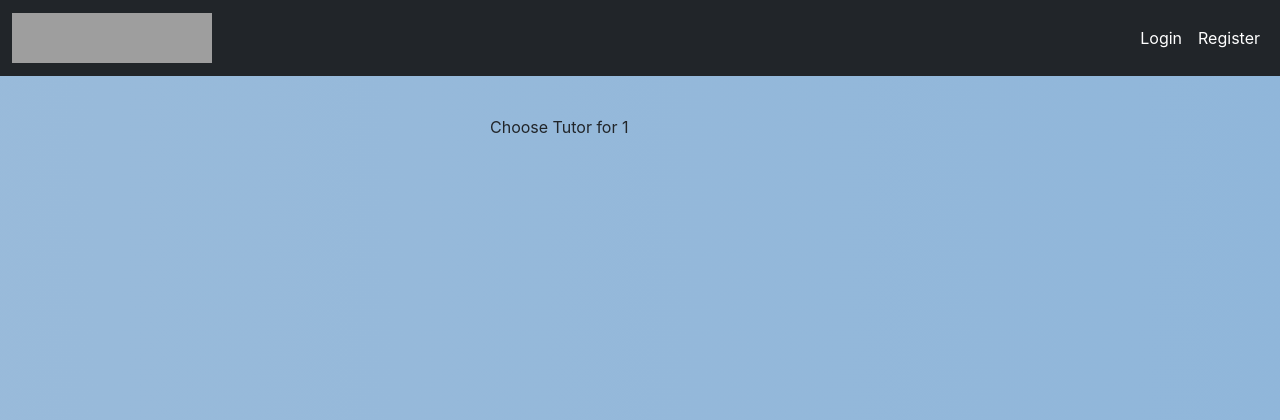
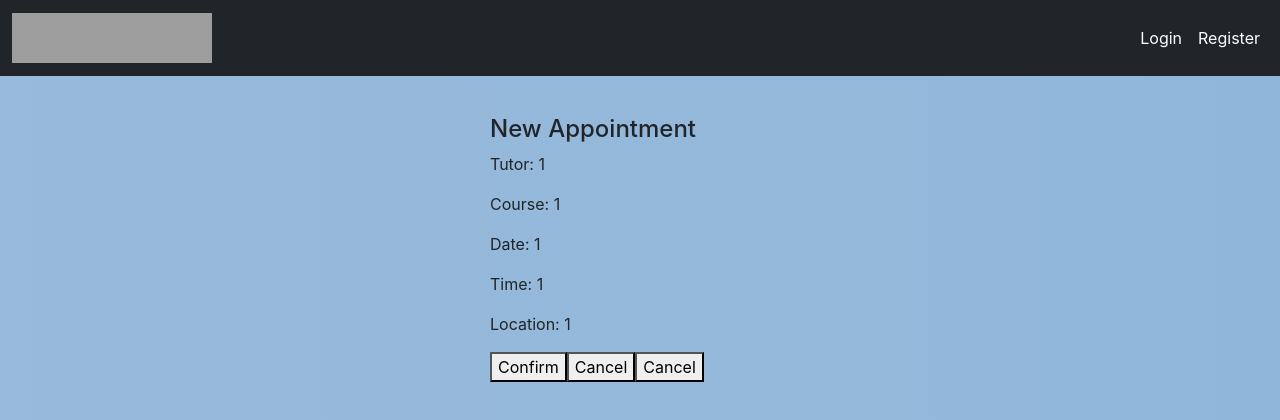
Before and after one commit to Lee-Taeho/CheckingN, a React (Create React App) app in the folder client/: page /tutoring/departments/1/1/1/1/1/confirmation in a window 1280 px wide. Shown: the top 420 px of the page. Built offline with nearby package versions, Linux system fonts and the light colour scheme; grey boxes are pictures that could not be loaded.

Commit message:
setup appointment confirmation page

```diff
--- a/client/src/App.js
+++ b/client/src/App.js
@@ -9,25 +9,10 @@ import GoogleLogin from 'react-google-login';
 import TutoringOptions from './pages/TutoringOptions';
 import ChooseDepartment from './pages/ChooseDepartment';
 import ChooseTutor from './pages/ChooseTutor';
+import AppointmentConfirmation from './pages/AppointmentConfirmation';
 
 function App() {
   const [first_name, setFirstName] = useState('');
-
-  // useEffect(() => {
-  //     (
-  //         // which api is user api to get user data
-  //         async () => {
-  //             const response = await fetch('http://localhost:8080/api/****', {
-  //                 headers: {'Content-Type': 'application/json'},
-  //                 //credentials: 'include',
-  //             })
-
-  //             const content = await response.json();
-
-  //             setFirstName(content.first_name);
-  //         }
-  //     )();
-  // });
 
   return (
     <div className="App">
@@ -40,7 +25,8 @@ function App() {
             <Route path="/register" component={Register}/>
             <Route path="/tutoring" exact component={TutoringOptions}/>
             <Route path="/tutoring/departments" exact component={ChooseDepartment}/>
-            <Route path="/tutoring/departments/:course" component={ChooseTutor}/>
+            <Route path="/tutoring/departments/:course" exact component={ChooseTutor}/>
+            <Route path="/tutoring/departments/:course/:date/:time/:tutor/:location/confirmation" exact component={AppointmentConfirmation}/>
         </main>
       </BrowserRouter>
     </div>
--- /dev/null
+++ b/client/src/pages/AppointmentConfirmation.jsx
@@ -0,0 +1,37 @@
+import React from 'react';
+import './Background.css';
+import { useParams, Link, useHistory } from 'react-router-dom'
+
+const AppointmentConfirmation = () => {
+    const { course } = useParams();
+    const { date } = useParams();
+    const { time } = useParams();
+    const { tutor } = useParams();
+    const { location } = useParams();
+
+    let history = useHistory();
+
+    // uri: /tutoring/departments/:course/:date/:time/:tutor/:location/confirmation
+    // eg. http://localhost:3000/tutoring/departments/CS174/12-23-2021/12:22:00/Nhien%20Lam/online/confirmation
+    return (
+        <div>
+            <h4>New Appointment</h4>
+            <div>
+                <p>Tutor: {tutor}</p>
+                <p>Course: {course}</p>
+                <p>Date: {date}</p>
+                <p>Time: {time}</p>
+                <p>Location: {location}</p>
+            </div>
+            <button>Confirm</button>
+            <button onClick={() => {
+                history.push("/tutoring/departments/" + course + "/" + date + "/" + time + "/" + tutor + "/" + location);
+            }}>Cancel</button>
+            <Link to={"/tutoring/departments/" + course}>
+                <button>Cancel</button>
+            </Link>
+        </div>
+    );
+};
+
+export default AppointmentConfirmation;
```
Also changed, not shown: 1 other file (tests, documents, lock files or other folders).
